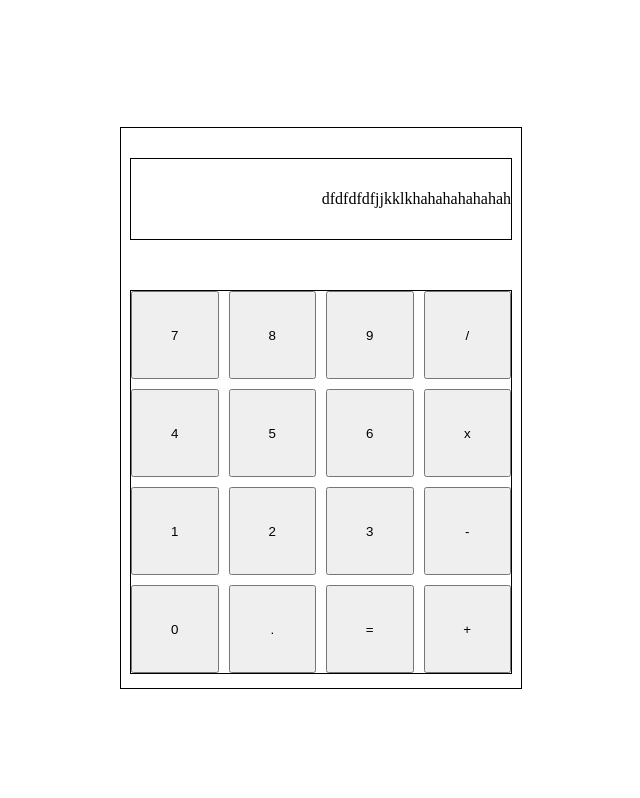
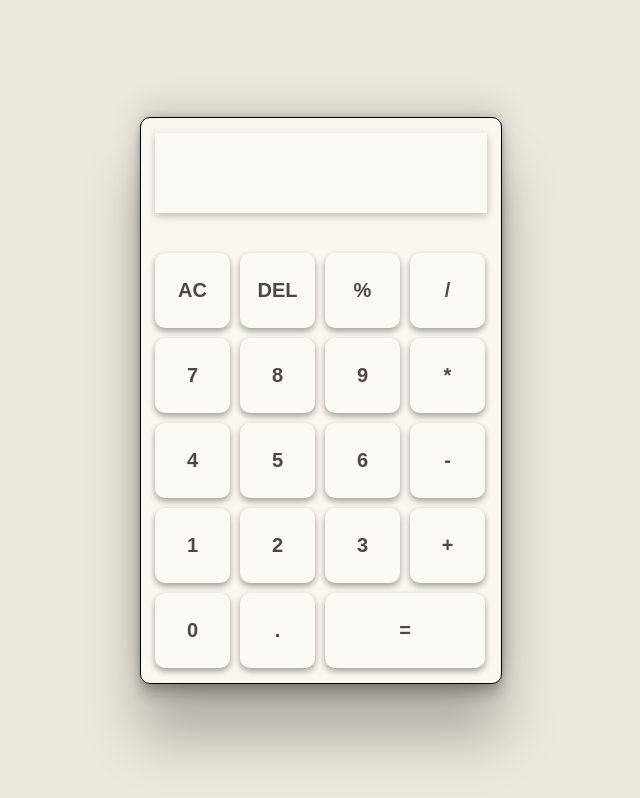
Before and after one commit to TyRanTx/Calculator, a plain HTML site: page index.html in a window 1280 px wide. Shown: the whole page, without its empty margins (319-959 px from the left). Drawn offline with Linux system fonts and the light colour scheme.

Commit message:
Initial Release

```diff
--- a/index.html
+++ b/index.html
@@ -8,31 +8,30 @@
 </head>
 
 <body>
-<div id="calc-container">
-  <div class="display">dfdfdfdfjjkklkhahahahahahah</div>
-  <div class="buttons-container">
-  <button>7</button>
-  <button>8</button>
-  <button>9</button>
-  <button>/</button>
-  <button>4</button>
-  <button>5</button>
-  <button>6</button>
-  <button>x</button>
-  <button>1</button>
-  <button>2</button>
-  <button>3</button>
-  <button>-</button>
-  <button>0</button>
-  <button>.</button>
-  <button>=</button>
-  <button>+</button>
-
-
-
-
-</div>
-</div>
+  <div id="calc-container">
+    <div class="display"></div>
+    <div class="buttons-container">
+      <button id="ac">AC</button>
+      <button class="misc">DEL</button>
+      <button class="arithmetic">%</button>
+      <button class="arithmetic">/</button>
+      <button class="operand">7</button>
+      <button class="operand">8</button>
+      <button class="operand">9</button>
+      <button class="arithmetic">*</button>
+      <button class="operand">4</button>
+      <button class="operand">5</button>
+      <button class="operand">6</button>
+      <button class="arithmetic">-</button>
+      <button class="operand">1</button>
+      <button class="operand">2</button>
+      <button class="operand">3</button>
+      <button class="arithmetic">+</button>
+      <button class="operand">0</button>
+      <button class="misc">.</button>
+      <button id="result">=</button>
+    </div>
+  </div>
 </body>
 
 </html>
--- a/script.js
+++ b/script.js
@@ -1,6 +1,10 @@
-let operandA;
-let operator;
-let operandB;
+let operandA = '';
+let operator = null;
+let operandB = '';
+let equal = false;
+
+let bool = true;
+
 
 function add(a, b) {
     return a + b;
@@ -18,12 +22,68 @@ function divide(a, b) {
     return a / b;
 }
 
-function operate(a, operator, b){
-return (operator === "+") ? add(a, b) :
-(operator === "-") ? subtract(a, b) :
-(operator === "*") ? multiply(a, b) :
-(operator === "/") ? divide(a, b):
-null;
+function modulo(a, b) {
+    return a % b;
 }
 
-console.log(operate(5, '*' , 5));
+function operate(a, operator, b) {
+    return (operator === "+") ? add(a, b) :
+        (operator === "-") ? subtract(a, b) :
+            (operator === "*") ? multiply(a, b) :
+                (operator === "/") ? divide(a, b) :
+                (operator === "%") ? modulo(a, b) :
+                    null;
+}
+
+const digits = document.querySelectorAll('.buttons-container > .operand');
+const arithmetic = document.querySelectorAll('.buttons-container > .arithmetic');
+const result = document.querySelector('.buttons-container > #result');
+const ac = document.querySelector('.buttons-container > #ac');
+const display = document.querySelector('.display');
+
+function delAll(){
+    operandA = '';
+    operator = null;
+    operandB = '';
+    display.textContent = '';
+}
+
+digits.forEach(digit => digit.addEventListener('click', () => {
+    bool = true;
+    display.textContent += digit.textContent;
+
+    if (operator === null) {
+        operandA += digit.textContent;
+    }
+    else {
+        operandB += digit.textContent;
+        equal = true;
+    }
+}));
+
+arithmetic.forEach(arith => arith.addEventListener('click', () => {
+    if (bool === true) {
+        if (operandB !== '') {
+            let op = operate(Number(operandA), operator, Number(operandB));
+            display.textContent = `${op} ${arith.textContent}`;
+            operandA = op;
+            operator = arith.textContent;
+            operandB = '';
+        }
+        else if(operandA !== ''){
+            display.textContent += arith.textContent;
+            operator = arith.textContent;
+        }
+    }
+    bool = false;
+}));
+
+
+result.addEventListener('click', () => {
+    if(equal === true){
+    display.textContent = operate(Number(operandA), operator, Number(operandB));
+    }
+    equal = false;
+})
+
+ac.addEventListener('click', delAll);
--- a/style.css
+++ b/style.css
@@ -1,45 +1,76 @@
-body{
+* {
+    box-sizing: border-box;
+    padding: 0px;
+    margin: 0px;
+}
+
+body {
     display: flex;
     justify-content: center;
     align-items: center;
     height: 100vh;
+    background: #ECE8DD;
 }
 
-#calc-container{
-height: 560px;
-width: 400px;
-border: 1px solid black;
+#calc-container {
+    height: 567px;
+    width: 362px;
+    background: #FAF7F0;
+    border: 1px solid black;
+    border-radius: 10px;
+    box-shadow: rgba(0, 0, 0, 0.25) 0px 54px 55px, rgba(0, 0, 0, 0.12) 0px -12px 30px, rgba(0, 0, 0, 0.12) 0px 4px 6px, rgba(0, 0, 0, 0.17) 0px 12px 13px, rgba(0, 0, 0, 0.09) 0px -3px 5px;
 }
 
-.display{
+.display {
     height: 80px;
-    width: 380px;
-    border: 1px solid black;
-
+    width: 332px;
     margin: auto;
-    margin-top: 30px;
-
+    margin-top: 15px;
     display: flex;
     align-items: center;
     justify-content: end;
+
+    background: #ffffff3d;
+    box-shadow: rgba(0, 0, 0, 0.24) 0px 3px 8px;
+    color: #514545;
+    font-size: 20px;
+    font-weight: bold;
+    padding-right: 15px;
 }
 
-.buttons-container{
-    border: 1px solid black;
-    height: 382px;
-    width: 380px;
+.buttons-container {
+    height: 417px;
+    width: 332px;
     margin: auto;
-    margin-top: 50px;
+    margin-top: 40px;
     display: flex;
     flex-wrap: wrap;
     align-content: flex-start;
     gap: 10px;
 
+
 }
 
-.buttons-container button{
-    width: 87.5px;
-    height: 88px;
+.buttons-container button {
+    width: 75px;
+    height: 75px;
+    background-color: #ffffff3d;
+    border: none;
+    border-radius: 10px;
+    color: #514545;
+    box-shadow: rgba(0, 0, 0, 0.16) 0px 3px 6px, rgba(0, 0, 0, 0.23) 0px 3px 6px;
+    font-size: 20px;
+    font-weight: bold;
+    transition: .2s ease-in-out 0s;
+}
+
+.buttons-container button:hover {
+    transform: scale(0.9);
+}
 
 
+
+.buttons-container>#result {
+    width: 160px;
+    height: 75px;
 }
```
